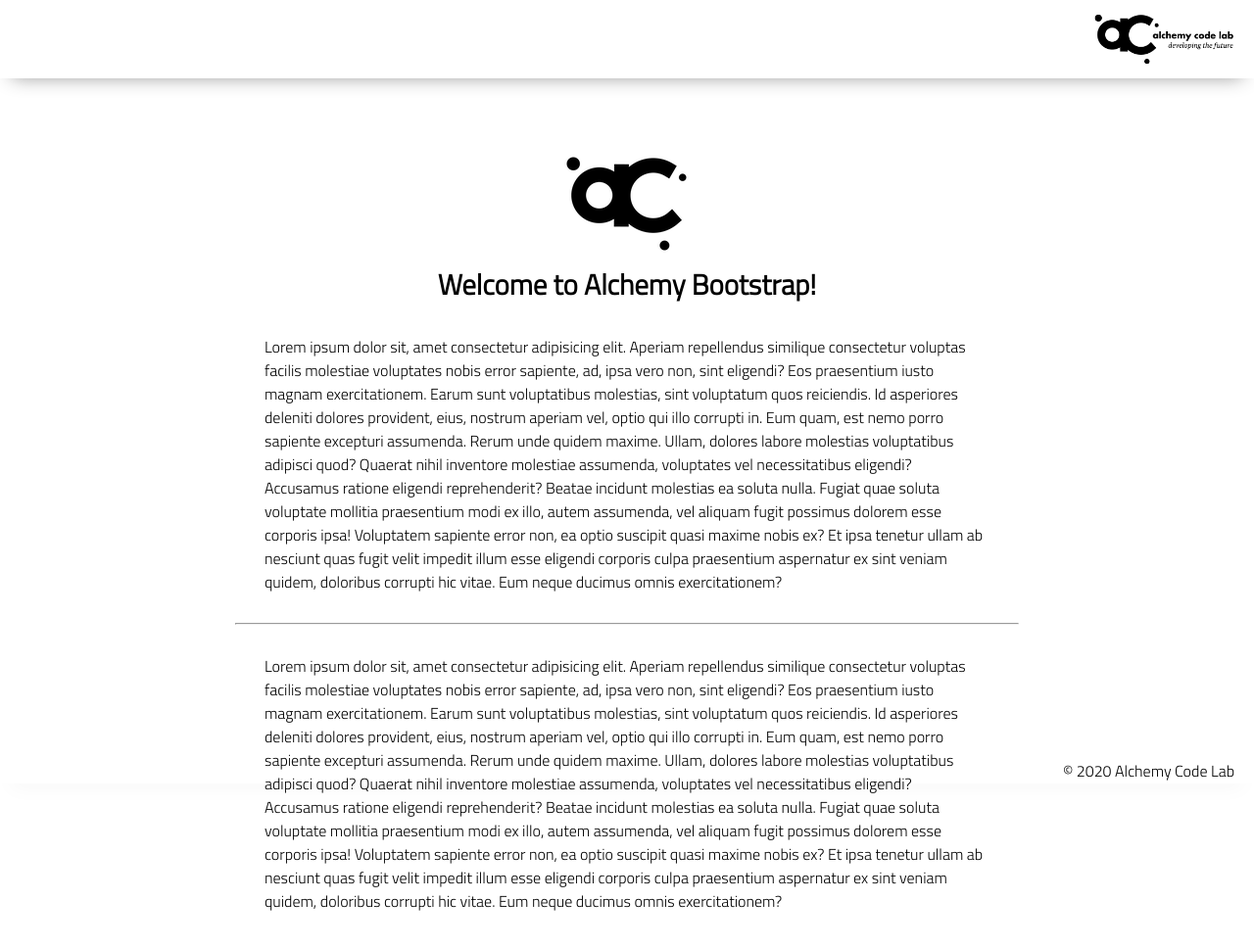
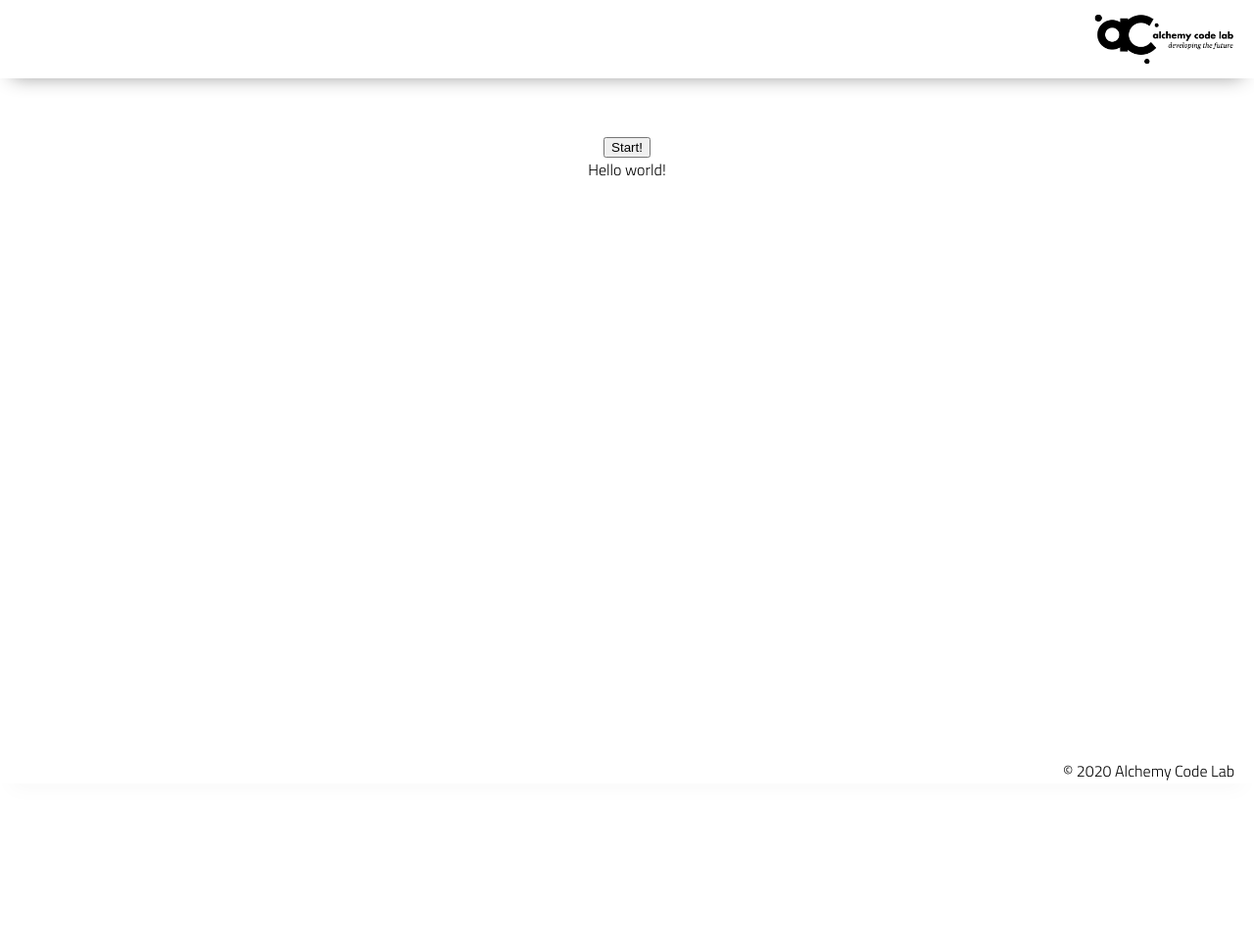
Before and after one commit to zhaned/lab-01-quiz-page, a plain HTML site: page index.html in a window 1280 px wide. Shown: the whole page at 98% size. After the commit the page ends 800 px from the top, so only its background shows below. Drawn offline with Linux system fonts and the light colour scheme.

Commit message:
added DOM elements and started event listener

```diff
--- a/app.js
+++ b/app.js
@@ -1,5 +1,20 @@
 // import functions and grab DOM elements
 
+const startButton = document.getElementById('start-button');
+const displayResults = document.getElementById('display');
+
 // initialize state
+startButton.addEventListener('click', () =>{
+    alert('Hello! Lets begin.');
+    const confirmAnswer = confirm('something');
+    if (confirmAnswer === false){
+        return;
+    }
 
+
+
+
+
+
+});
 // set event listeners to update state and DOM
--- a/index.html
+++ b/index.html
@@ -20,28 +20,9 @@
     </header>
     <main>
         <section class="main-section">
-            <img class="main-logo" src="assets/alchemy-logo.png"/>
-            <h2>
-                Welcome to Alchemy Bootstrap!
-            </h2>
 
-            <content>
-            <p>
-                Lorem ipsum dolor sit, amet consectetur adipisicing elit. Aperiam repellendus similique consectetur voluptas facilis molestiae voluptates nobis error sapiente, ad, ipsa vero non, sint eligendi? Eos praesentium iusto magnam exercitationem.
-                Earum sunt voluptatibus molestias, sint voluptatum quos reiciendis. Id asperiores deleniti dolores provident, eius, nostrum aperiam vel, optio qui illo corrupti in. Eum quam, est nemo porro sapiente excepturi assumenda.
-                Rerum unde quidem maxime. Ullam, dolores labore molestias voluptatibus adipisci quod? Quaerat nihil inventore molestiae assumenda, voluptates vel necessitatibus eligendi? Accusamus ratione eligendi reprehenderit? Beatae incidunt molestias ea soluta nulla.
-                Fugiat quae soluta voluptate mollitia praesentium modi ex illo, autem assumenda, vel aliquam fugit possimus dolorem esse corporis ipsa! Voluptatem sapiente error non, ea optio suscipit quasi maxime nobis ex?
-                Et ipsa tenetur ullam ab nesciunt quas fugit velit impedit illum esse eligendi corporis culpa praesentium aspernatur ex sint veniam quidem, doloribus corrupti hic vitae. Eum neque ducimus omnis exercitationem?
-            </p>
-            <hr />
-            <p>
-                Lorem ipsum dolor sit, amet consectetur adipisicing elit. Aperiam repellendus similique consectetur voluptas facilis molestiae voluptates nobis error sapiente, ad, ipsa vero non, sint eligendi? Eos praesentium iusto magnam exercitationem.
-                Earum sunt voluptatibus molestias, sint voluptatum quos reiciendis. Id asperiores deleniti dolores provident, eius, nostrum aperiam vel, optio qui illo corrupti in. Eum quam, est nemo porro sapiente excepturi assumenda.
-                Rerum unde quidem maxime. Ullam, dolores labore molestias voluptatibus adipisci quod? Quaerat nihil inventore molestiae assumenda, voluptates vel necessitatibus eligendi? Accusamus ratione eligendi reprehenderit? Beatae incidunt molestias ea soluta nulla.
-                Fugiat quae soluta voluptate mollitia praesentium modi ex illo, autem assumenda, vel aliquam fugit possimus dolorem esse corporis ipsa! Voluptatem sapiente error non, ea optio suscipit quasi maxime nobis ex?
-                Et ipsa tenetur ullam ab nesciunt quas fugit velit impedit illum esse eligendi corporis culpa praesentium aspernatur ex sint veniam quidem, doloribus corrupti hic vitae. Eum neque ducimus omnis exercitationem?
-            </p>
-
+            <button id='start-button'>Start!</button>
+            <div id='display'>Hello world!</div>
         </section>
     </main>
     <footer>
```
Also changed, not shown: 1 other file.
